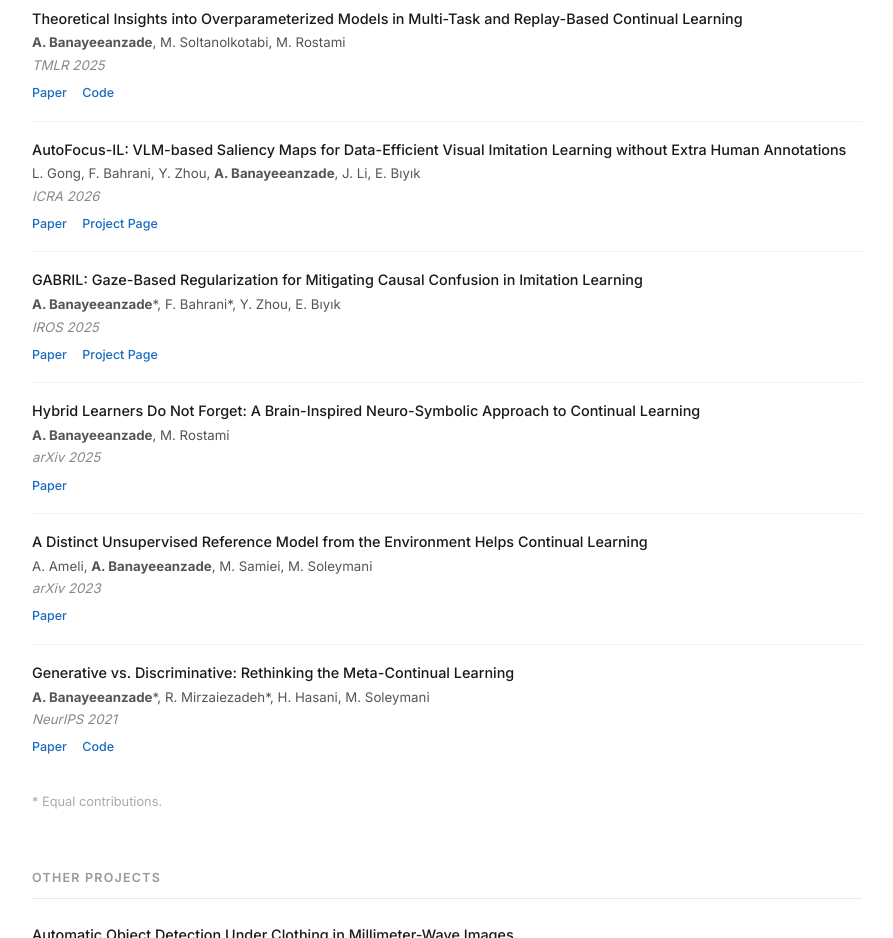
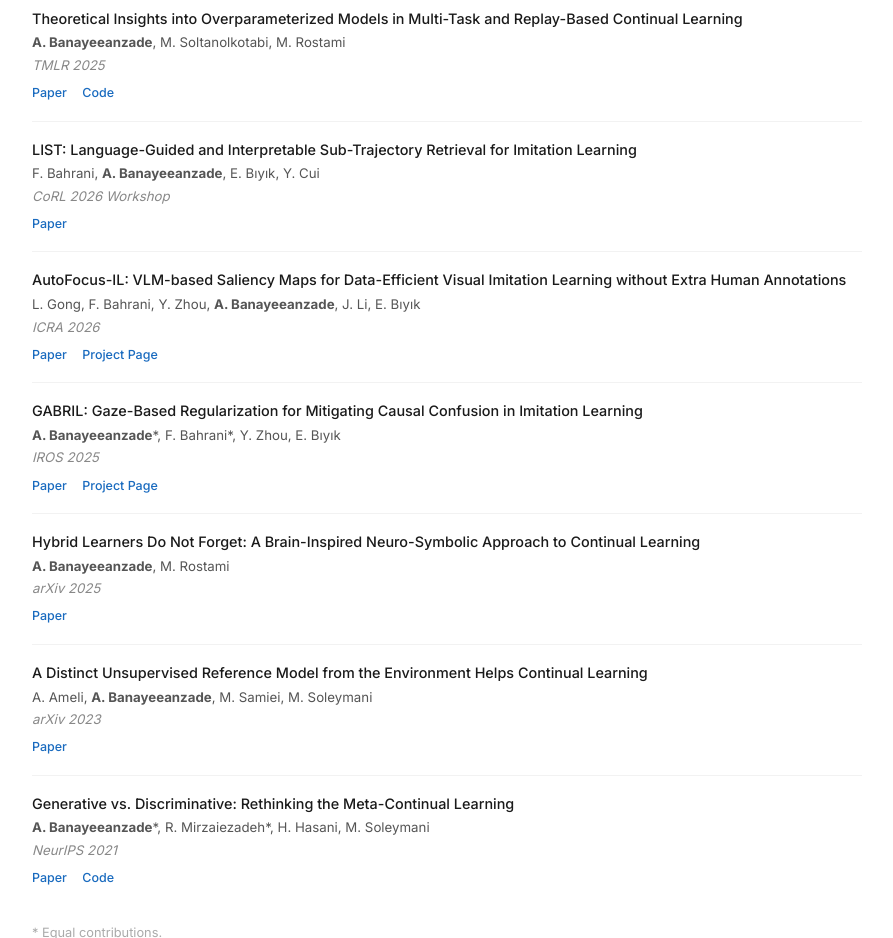
Before and after one commit to aminbana/aminbana.github.io, a plain HTML site: page index.html in a window 1280 px wide. Shown: the part 1620-2558 px from the top of the page, without its empty margins (193-1086 px from the left). Drawn offline with nearby package versions, Linux system fonts and the light colour scheme.

Commit message:
Add new publication entry for "Language-Guided and Interpretable Sub-Trajectory Retrieval for Imitation Learning"

```diff
--- a/index.html
+++ b/index.html
@@ -496,6 +496,15 @@
           </div>
         </div>
 
+        <div class="pub-entry">
+          <div class="pub-title">LIST: Language-Guided and Interpretable Sub-Trajectory Retrieval for Imitation Learning</div>
+          <div class="pub-authors">F. Bahrani, <b>A. Banayeeanzade</b>, E. Bıyık, Y. Cui</div>
+          <div class="pub-venue">CoRL 2026 Workshop</div>
+          <div class="pub-links">
+            <a href="https://corl2026-memory.github.io/papers/052.pdf" target="_blank">Paper</a>
+          </div>
+        </div>
+
 
         <div class="pub-entry">
           <div class="pub-title">AutoFocus-IL: VLM-based Saliency Maps for Data-Efficient Visual Imitation Learning without Extra Human Annotations</div>
```
